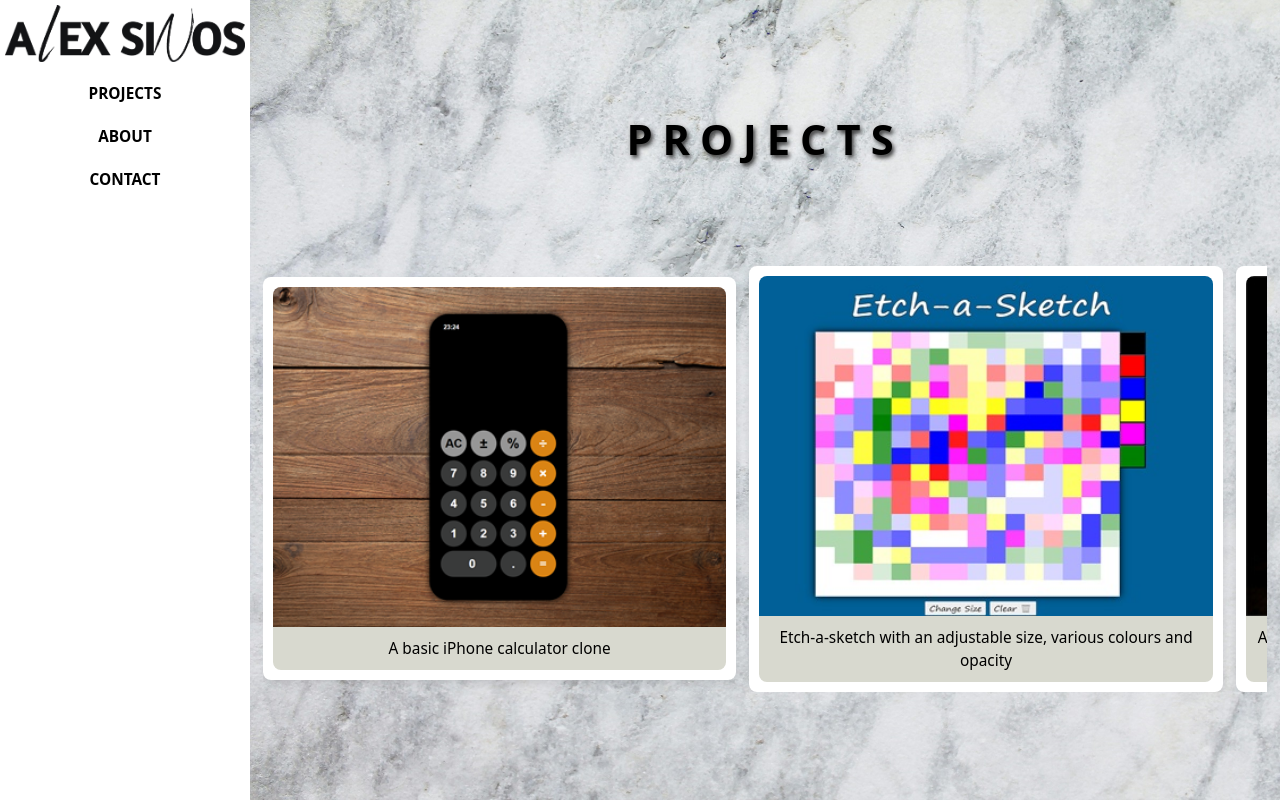
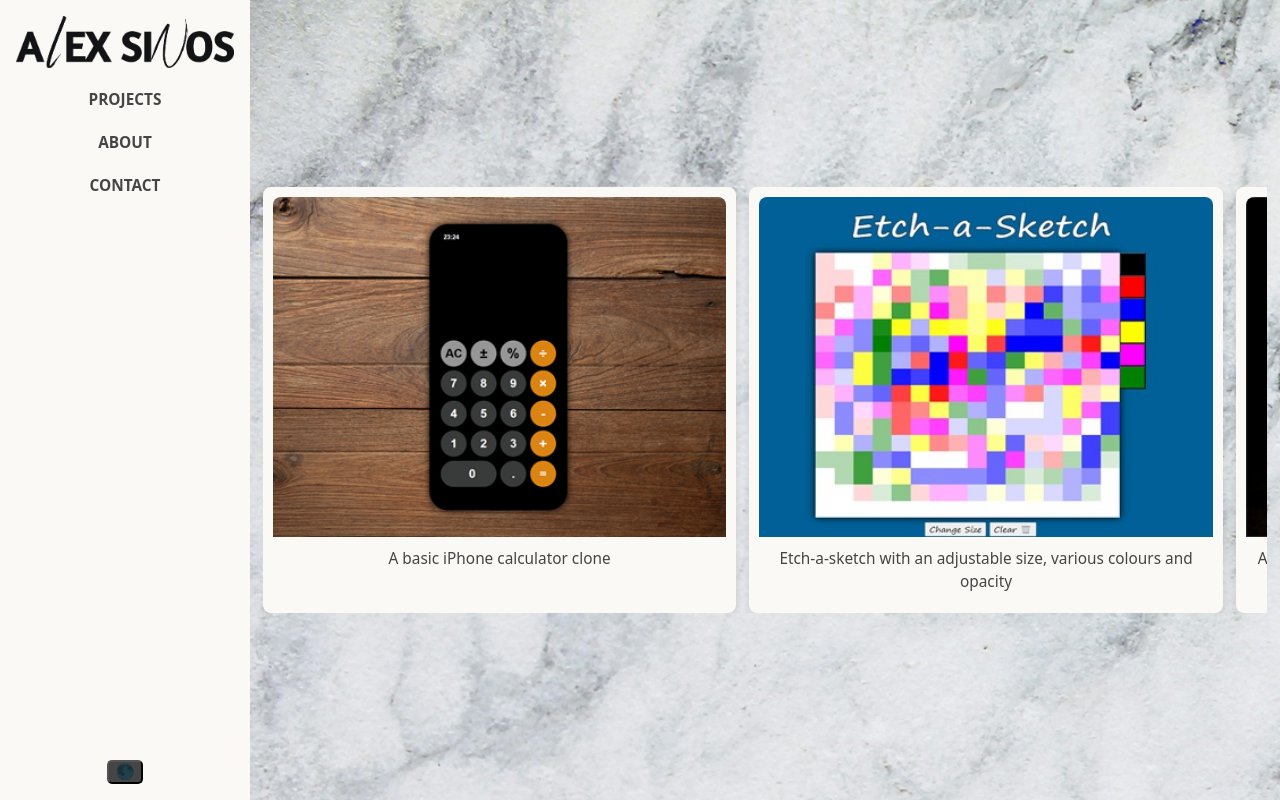
Before and after one commit to AlexSinos/AlexSinos.github.io, a website: page projects/index.html in a window 1280 px wide. Drawn offline with Linux system fonts and the light colour scheme.

Commit message:
Changes     -Create Dark-mode     -Remove h1 'Projects' title from Projects page     -Add inverted marble background

```diff
--- a/projects/index.html
+++ b/projects/index.html
@@ -11,13 +11,17 @@
   </head>
   <body>
     <div class="banner">
-      <a href="../"> <img src="../images/logo.png" /> </a>
-      <a href="../projects">PROJECTS</a>
-      <a href="../about">ABOUT</a>
-      <a href="../contact">CONTACT</a>
+      <div class="top-half">
+        <a href="../" class="logo"> <img src="../images/logo.png" alt="Alex Sinos logo"/> </a>
+        <a href="../projects">PROJECTS</a>
+        <a href="../about">ABOUT</a>
+        <a href="../contact">CONTACT</a>
+      </div>
+      <div class="bottom-half">
+        <button class="light-button">🌑</button>
+      </div>
     </div>
     <div class="main">
-      <h1> PROJECTS </h1>
       <div class="projects">
         <div class="project-preview">
           <a href="/calculator/">
@@ -63,5 +67,16 @@
         projects.scrollLeft += event.deltaY;
         event.preventDefault()
     })
+    const lightButton = document.querySelector(".light-button");
+    const root = document.documentElement;
+    const logo = document.querySelector(".logo")
+
+    function changeTheme() {
+      const isDark = root.classList.toggle('dark')
+      lightButton.textContent = isDark ? "☀️" : "🌑";
+      logo.classList.toggle('inverted')
+    }
+
+    lightButton.addEventListener('click', changeTheme)
     </script>
 </html>
--- a/styles.css
+++ b/styles.css
@@ -25,26 +25,61 @@ img {
 
 /* CSS reset/Normalise */
 
+:root {
+  --background-color: #FAF9F6;
+  --text-color: #454545;
+  --lighting-button-color:#454545;
+  --background-image: url(../images/marble-background.jpg)
+
+}
 body {
-
   display: flex;
   font-size: calc(0.4rem + 0.7vw);
   min-height: 100vh;
+  color: var(--text-color);
+  transition: color 0.3s ease, background-color 0.3s ease;
+}
+.dark {
+  --background-color:#141414;
+  --text-color: #FAF9F6;
+  --lighting-button-color: #FAF9F6;
+  --logo: invert(../images/logo.png);
+  --background-image: url(images/inverted-marble-background.jpg);
+
 }
 
+.logo {
+  transition: filter 0.3s ease
+}
+.inverted {
+  filter: invert(1);
+}
+::selection {
+  background: var(--dark);
+  color: var(--light);
+}
 .banner {
   display: flex;
   flex-direction: column;
-  background-color: #ffffff;
+  background-color: var(--background-color);
+  align-items: center;
+  padding: clamp(0.5rem, 1.5vw, 1rem);
+  height: 100vh;
+  max-width: clamp(50px, 25vw, 250px);
+  justify-content: space-between;
+  transition: color 0.3s ease, background-color 0.3s ease;
+}
+
+.top-half {
+  display: flex;
+  flex-direction: column;
+  justify-content: center;
   align-items: center;
   gap: 20px;
-  padding: 5px;
-  height: 100vh;
-  max-width: clamp(50px, 25vw, 250px);
 }
 
 a {
-  color: black;
+  color: var(--text-color);
   text-decoration: none;
   font-weight: 700;
 }
@@ -60,24 +95,24 @@ a:hover {
   flex:1;
   flex-direction: column;
   justify-content: space-evenly;
-  background-image: url(images/marble-background.jpg);
-  background-size: cover;
+  background-image: var(--background-image);
+  transition: background-image 0.3s ease;
 }
+
 
 .text-container {
   display: flex;
   flex-direction: column;
-  background-color: white;
+  background-color: var(--background-color);
   justify-content: center;
   align-items: center;
   padding: 1.5rem;
-  align-items: center;
+  max-inline-size: 66ch;
 }
 
 .projects {
   display: flex;
   gap: 1vw;
-  align-items: center;
   overflow-x: scroll;
   scroll-behavior: smooth;
 
@@ -87,7 +122,7 @@ a:hover {
 }
 
 .project-preview {
-  background-color: #ffffff;
+  background-color: var(--background-color);
   display: flex;
   flex-direction: column;
   min-width: 37vw;
@@ -103,38 +138,24 @@ a:hover {
 }
 
 .project-text {
-  background-color: #d8d9cf;
+  background-color: var(--background-color);
   padding: 10px;
   border-radius: 0 0 8px 8px;
   width: 100%;
   text-align: center;
 }
 
-h1 {
-  font-size: calc(1rem + 2vw);
-}
-
-.main p, h1 {
-  color: black;
-  align-self: center;;
-}
-
-h1 {
-  text-shadow:
-    2px 3px 4px rgb(56, 56, 56),
-    -2px -2px 4px rgba(201, 201, 201, 0.6);
-  letter-spacing: 10px;
-  font-weight: 700;
-  color: rgb(0, 0, 0)
-}
-
 button {
-  background-color: #d8d9cf;
+  background-color: var(--background-color);
   border-radius: 5px;
-  color: black;
+  color: var(--text-color);
 }
 
 button:hover {
   background-image: url(/images/marble-background.jpg);
   box-shadow: 5px;
 }
+
+.light-button {
+  background-color: var(--lighting-button-color);
+}
```
Also changed, not shown: about/index.html (+25 -5 lines), contact/index.html (+22 -4 lines), images/inverted-marble-background.jpg (added).
